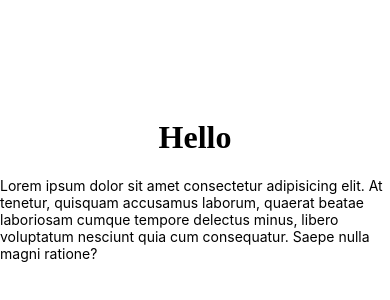
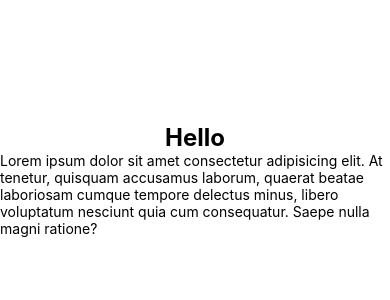
Before and after one commit to krzysiek-mc/airbnb-clone-mc, a React Native app: screen / in a window 390 px wide. Shown: the part 242-542 px from the top of the page. Built offline with nearby package versions, Linux system fonts and the light colour scheme.

Commit message:
Fixed problem with h1

```diff
--- a/src/components/Header/Header.tsx
+++ b/src/components/Header/Header.tsx
@@ -1,9 +1,16 @@
-import React from "react";
+import { StyleSheet, Text } from "react-native";
 
 interface Props {
   text: string;
 }
 
-const Header = ({ text }: Props) => <h1>{text}</h1>;
+const Header = ({ text }: Props) => <Text style={styles.header}>{text}</Text>;
 
 export default Header;
+
+const styles = StyleSheet.create({
+  header: {
+    fontSize: 24,
+    fontWeight: "bold",
+  },
+});
--- a/tsconfig.json
+++ b/tsconfig.json
@@ -2,6 +2,6 @@
   "extends": "expo/tsconfig.base",
   "compilerOptions": {
     "jsx": "react",
-    "strict": true,
+    "strict": true
   }
 }
```
